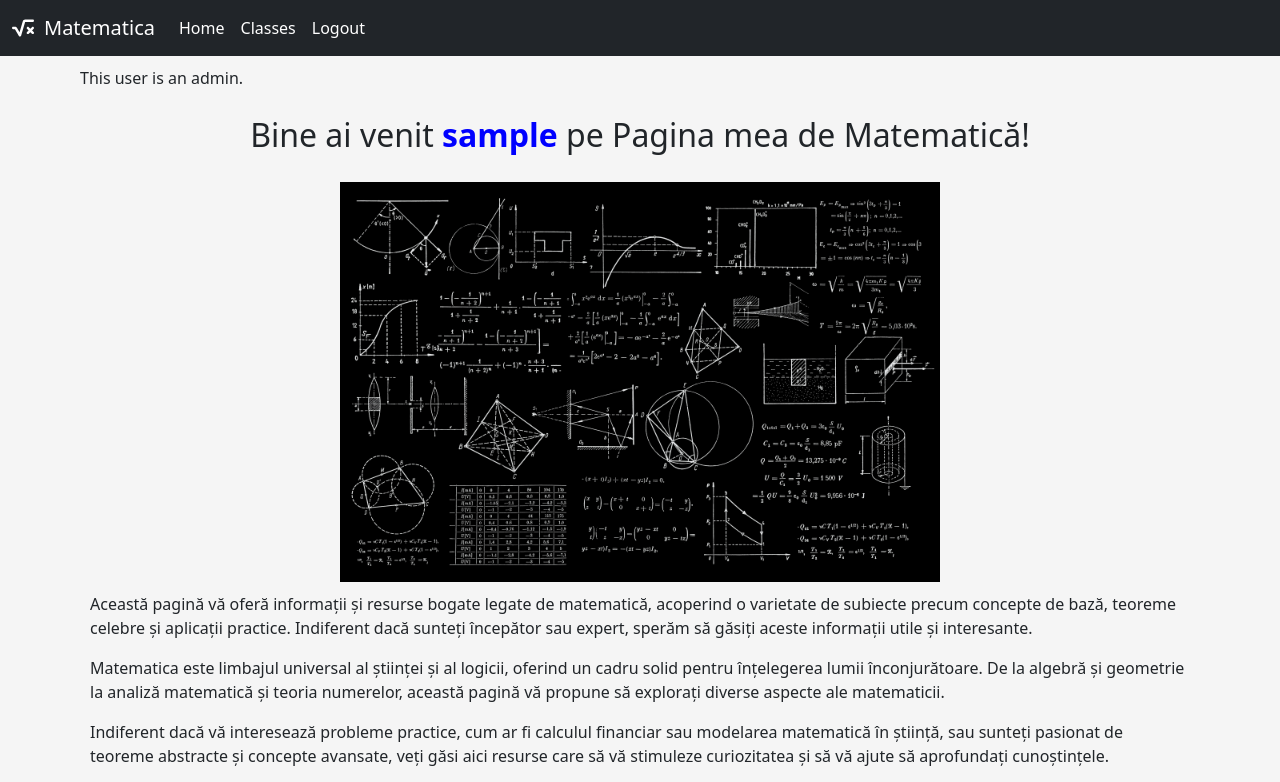
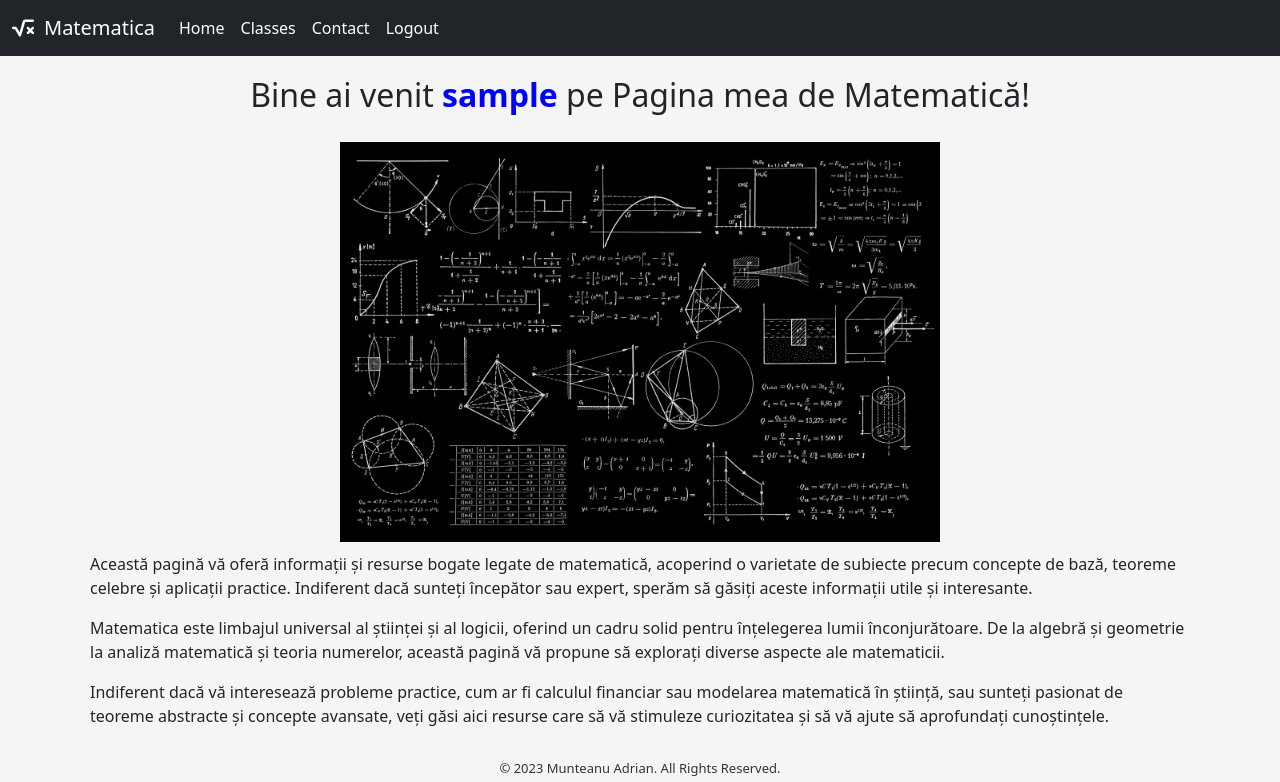
Before and after one commit to valvic66/django_classes_courses_project, a Django app: page / in a window 1280 px wide. Shown: the top 782 px of the page. Run offline with Django 4.2, Linux system fonts and the light colour scheme; the visitor is signed in with stand-in values (Sample User, id 1); some libraries are stand-ins or nearby versions.

Commit message:
added contact me draft page

```diff
--- a/classes/templates/home.html
+++ b/classes/templates/home.html
@@ -38,13 +38,15 @@
   }
 </style>
 
-{% extends 'base.html' %} {% block container %} {% if user.is_staff %}
+{% extends 'base.html' %} {% block container %}
+
+<!-- {% if user.is_staff %}
 <p>This user is an admin.</p>
 {% else %}
 <p>This user is not an admin.</p>
 {% endif %} {% if not user.is_authenticated %}
 <p>This user is a guest.</p>
-{% endif %}
+{% endif %} -->
 
 <header class="home__header">
   {% if user.is_authenticated %}
@@ -63,7 +65,7 @@
   <img
     src="{% static 'matematica_overview.jpg' %}"
     alt="Matematica overview"
-    class="math-overview"
+    class="math-overview image-fluid"
   />
   <p class="justified-text">
     Această pagină vă oferă informații și resurse bogate legate de matematică,
--- a/classes/templates/navbar.html
+++ b/classes/templates/navbar.html
@@ -66,6 +66,14 @@
           <a
             class="nav-link active"
             aria-current="page"
+            href="{% url 'contact_view' %}"
+            >Contact</a
+          >
+        </li>
+        <li class="nav-item">
+          <a
+            class="nav-link active"
+            aria-current="page"
             href="{% url 'logout_view' %}"
             >Logout</a
           >
```
Also changed, not shown: classes/templates/contact.html (+8 -8 lines), assets/male-placeholder.jpg (added).
